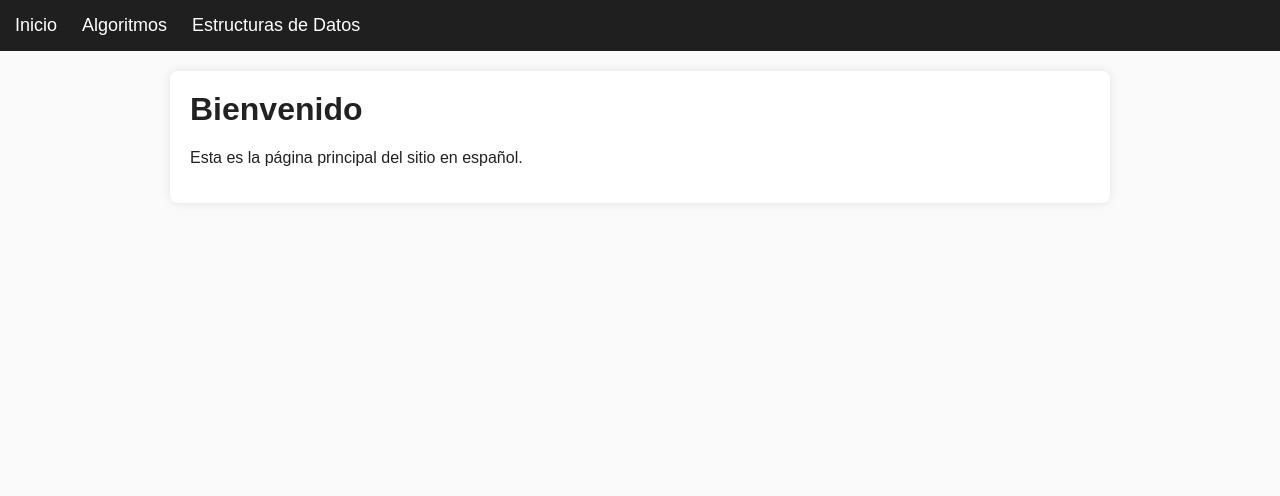
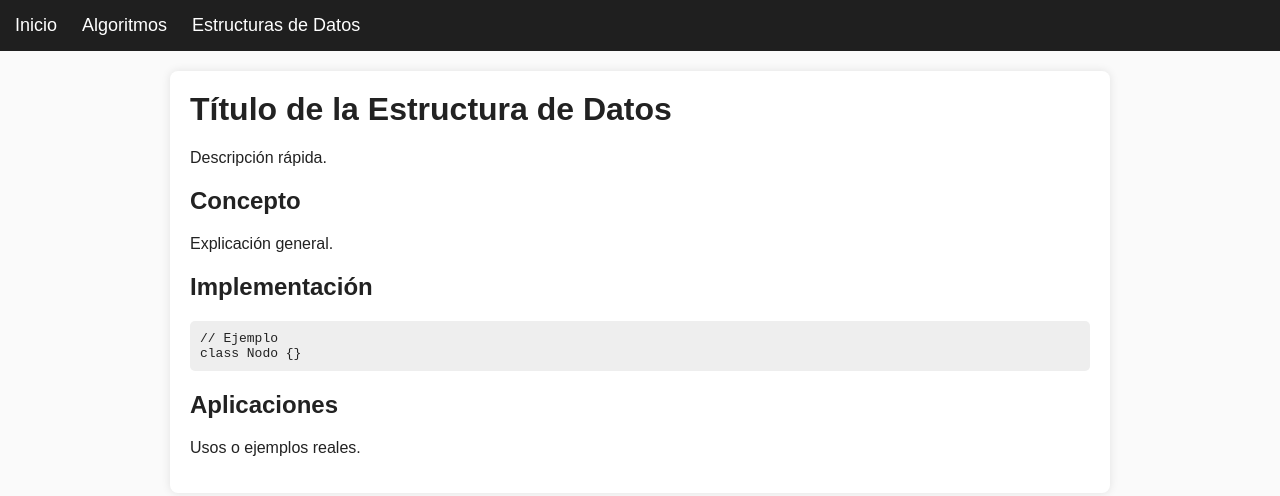
Before and after one commit to bigflod/bigflod.github.io, a plain HTML site: page es/index.html in a window 1280 px wide. Shown: the top 496 px of the page. Drawn offline with Linux system fonts and the light colour scheme.

Commit message:
Add files via upload

```diff
--- a/es/index.html
+++ b/es/index.html
@@ -1,10 +1,11 @@
-<!-- FILE: /es/index.html -->
+<!-- FILE: /es/estructuras-de-datos/plantilla-articulo.html -->
 <!DOCTYPE html>
 <html lang="es">
 <head>
-<meta charset="UTF-8">
-<title>Inicio</title>
-<link rel="stylesheet" href="/estilos/main.css">
+<meta charset="UTF-8" />
+<meta name="viewport" content="width=device-width, initial-scale=1.0" />
+<title>Título de Estructura de Datos</title>
+<link rel="stylesheet" href="/estilos/main.css" />
 </head>
 <body>
 <nav class="navbar">
@@ -15,8 +16,22 @@
 
 
 <main>
-<h1>Bienvenido</h1>
-<p>Esta es la página principal del sitio en español.</p>
+<h1>Título de la Estructura de Datos</h1>
+<p class="descripcion">Descripción rápida.</p>
+
+
+<h2>Concepto</h2>
+<p>Explicación general.</p>
+
+
+<h2>Implementación</h2>
+<pre><code>// Ejemplo
+class Nodo {}
+</code></pre>
+
+
+<h2>Aplicaciones</h2>
+<p>Usos o ejemplos reales.</p>
 </main>
 </body>
 </html>
```
